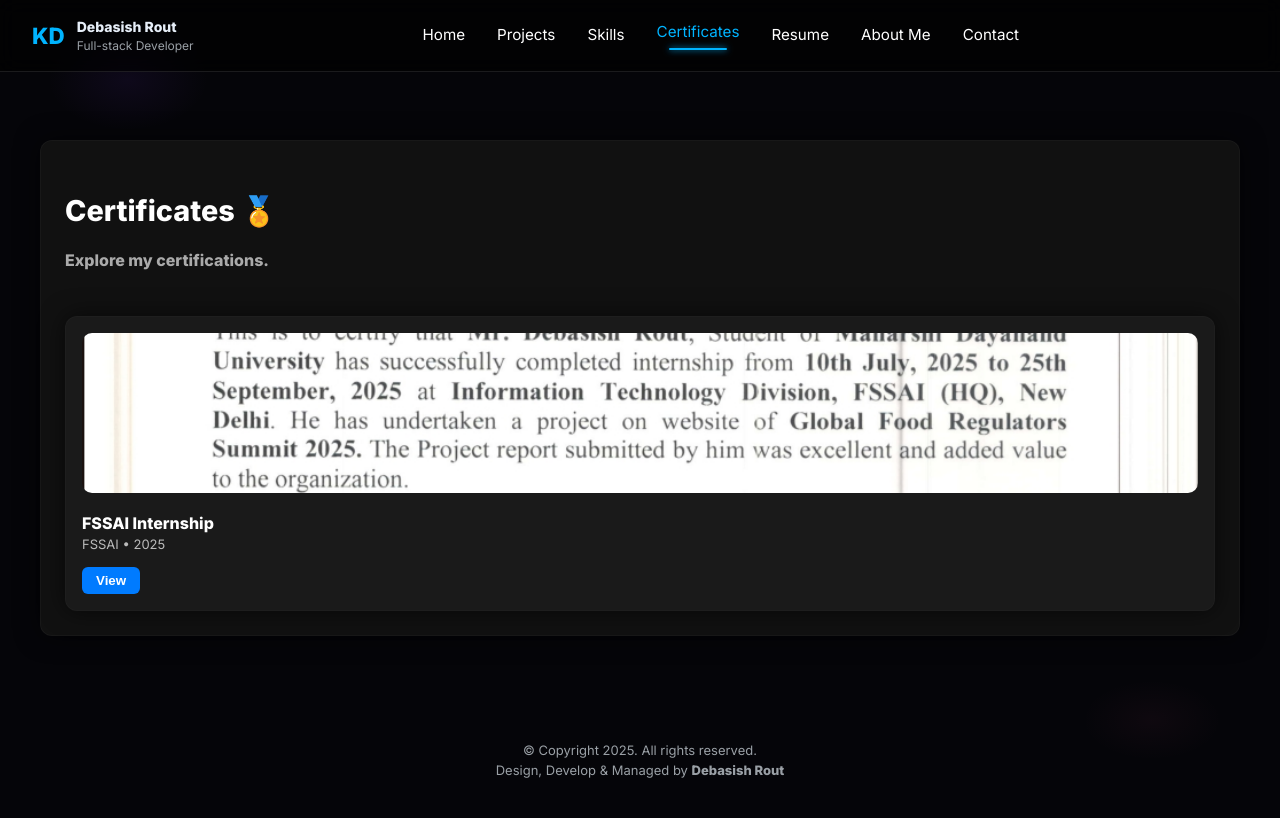
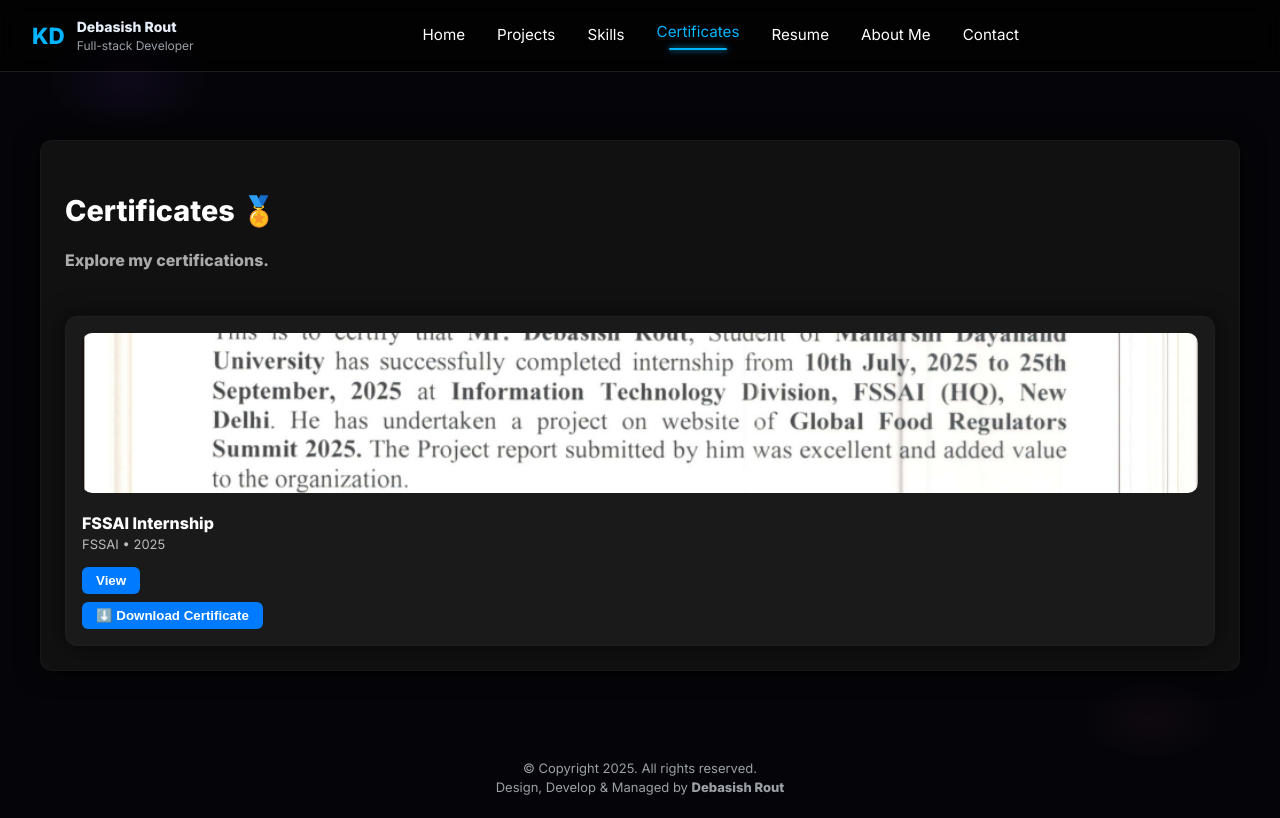
Before and after one commit to debasish2250/Portfolio, a React (Vite) app: page /certificates in a window 1280 px wide. Built offline with nearby package versions, Linux system fonts and the light colour scheme; the HTML template or start-up script is replaced by a standard one.

Commit message:
Portfolio

```diff
--- a/src/pages/Certificates.jsx
+++ b/src/pages/Certificates.jsx
@@ -128,6 +128,23 @@
                     View
                   </button>
                 </div>
+                <div style={{ marginTop: 8 }}>
+                  <motion.a href="\Internship certificates-3.pdf" download>
+                    <button
+                      className="btn"
+                      style={{
+                        background: "#007bff",
+                        border: "none",
+                        color: "white",
+                        borderRadius: 6,
+                        padding: "6px 14px",
+                        cursor: "pointer",
+                      }}
+                    >
+                      ⬇️ Download Certificate
+                    </button>
+                  </motion.a>
+                </div>
               </motion.div>
             ))}
           </AnimatePresence>
```
